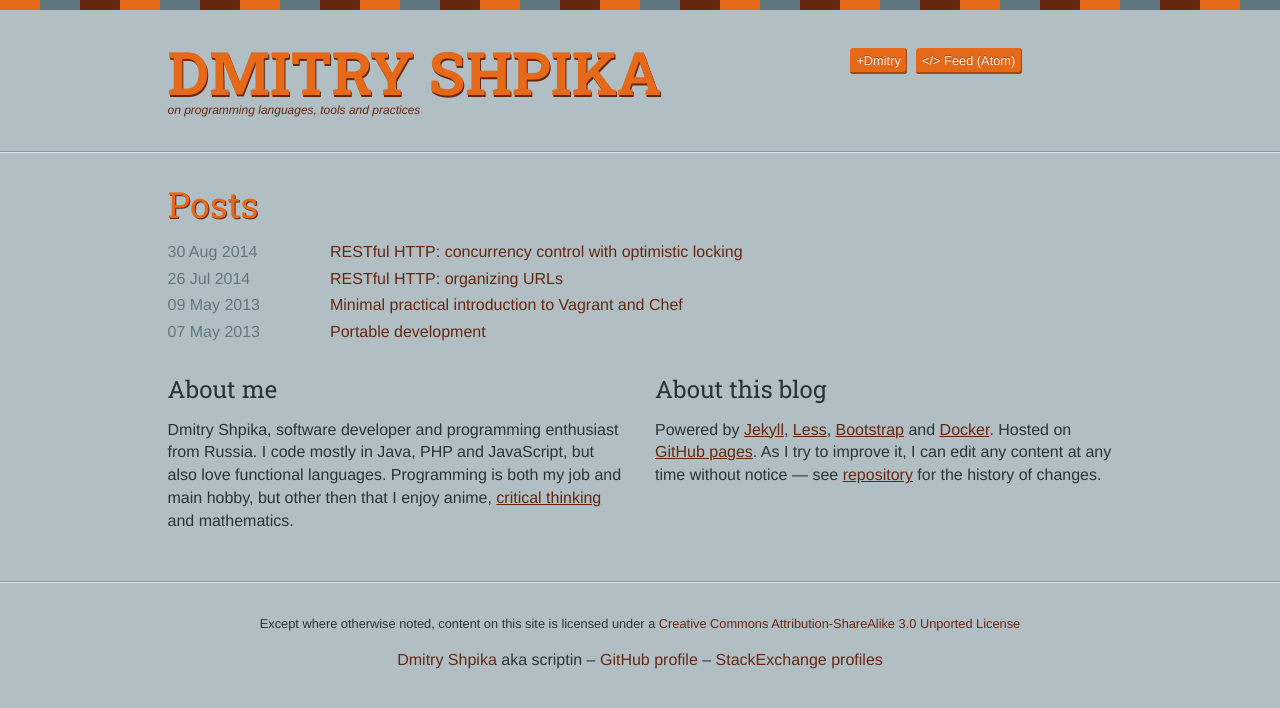
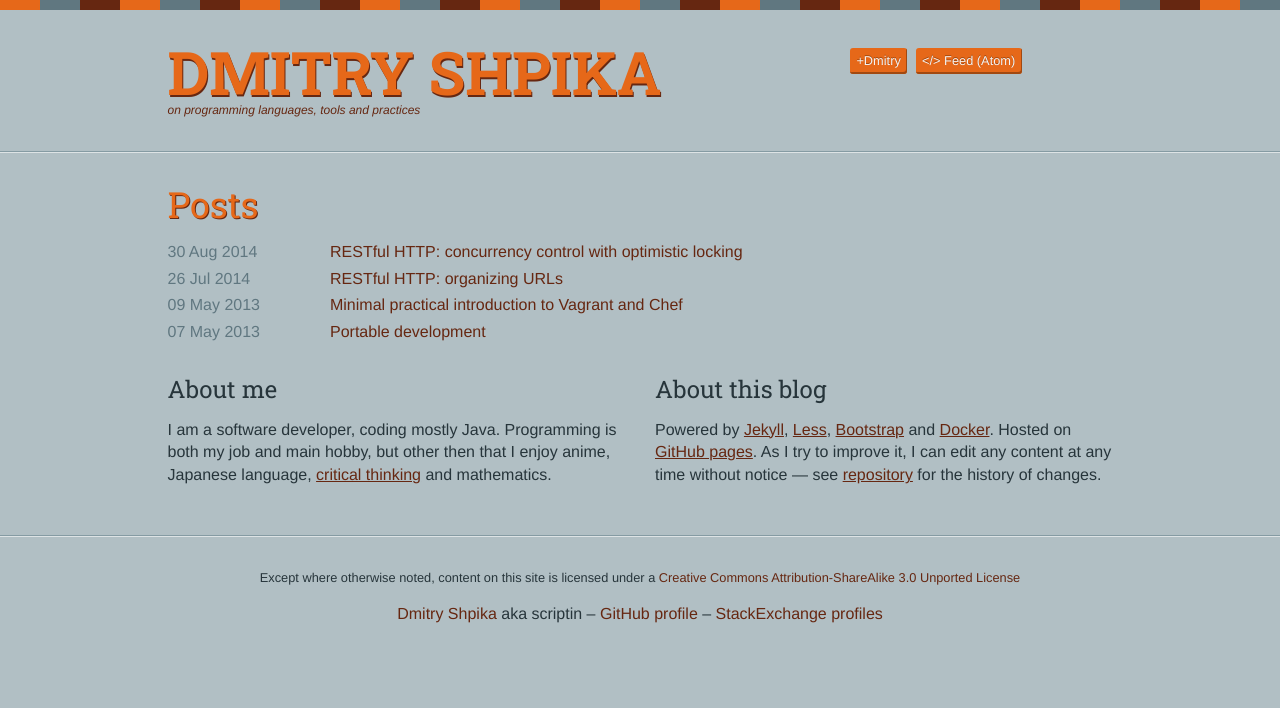
Before and after one commit to scriptin/scriptin.github.io, a Jekyll site: the page built from index.html, in a window 1280 px wide. Shown: the top 708 px of the page. Built offline with Jekyll 4.4.1, drawn with Linux system fonts in a browser that asks for light colours; nearby versions of some CDN libraries.

Commit message:
Update 'About me' section

```diff
--- a/index.html
+++ b/index.html
@@ -17,7 +17,7 @@ title: Welcome!
 <div class="row">
     <div class="col-lg-6 col-md-6">
         <h3>About me</h3>
-        <p>Dmitry Shpika, software developer and programming enthusiast from Russia. I code mostly in Java, PHP and JavaScript, but also love functional languages. Programming is both my job and main hobby, but other then that I enjoy anime, <a href="https://en.wikipedia.org/wiki/Critical_thinking">critical thinking</a> and mathematics.</p>
+        <p>I am a software developer, coding mostly Java. Programming is both my job and main hobby, but other then that I enjoy anime, Japanese language, <a href="https://en.wikipedia.org/wiki/Critical_thinking">critical thinking</a> and mathematics.</p>
     </div>
     <div class="col-lg-6 col-md-6">
         <h3>About this blog</h3>
```
